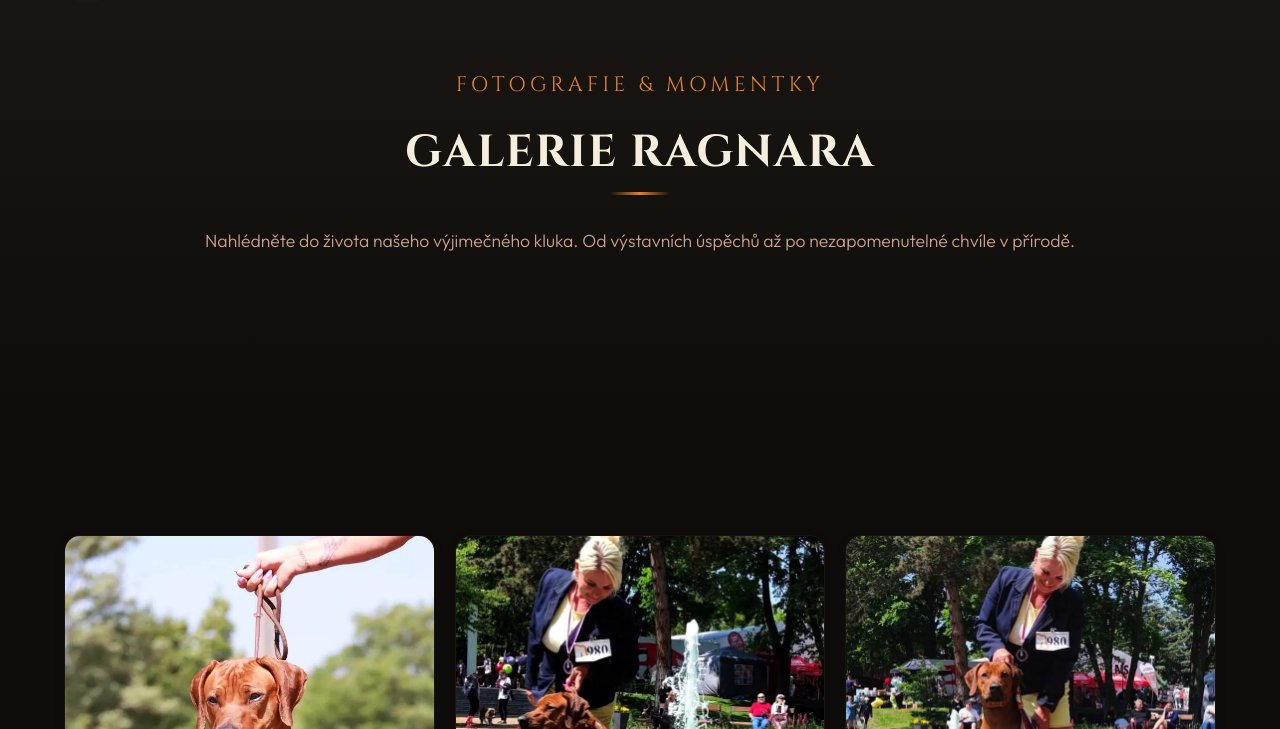
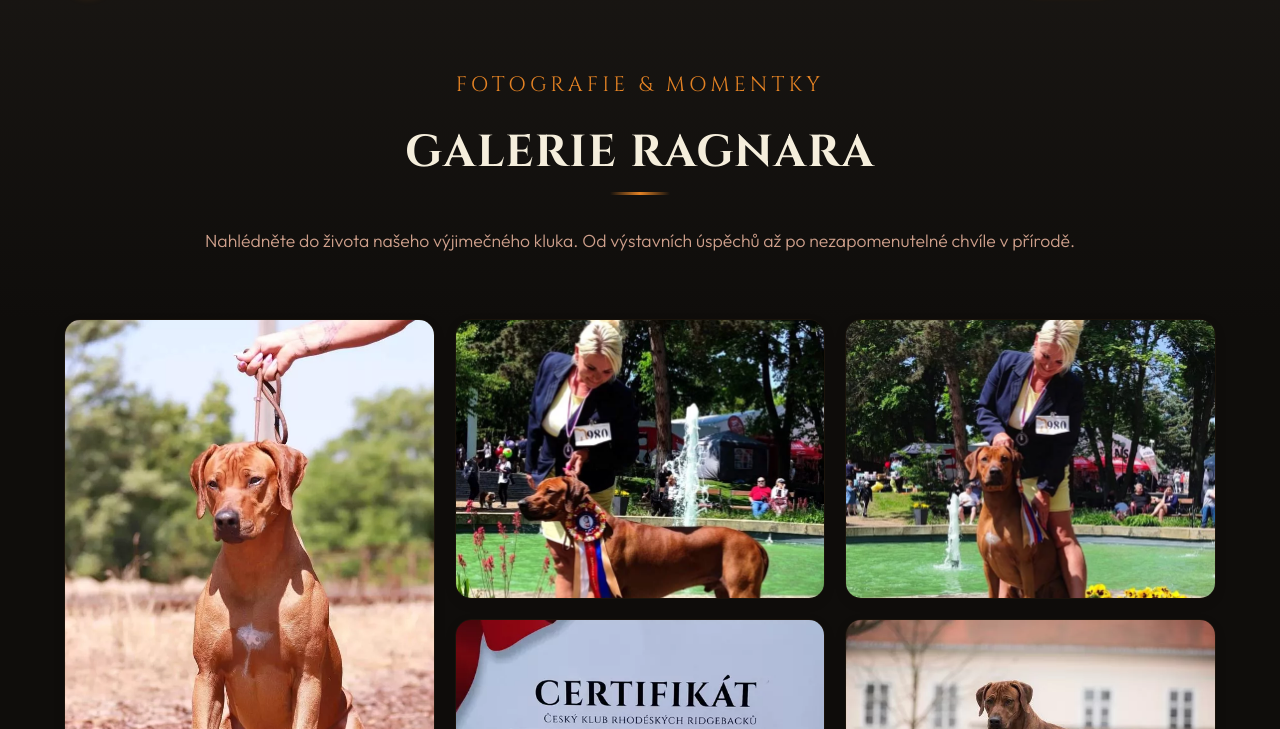
Before and after one commit to RadekDuba/ragnar, a plain HTML site: page galerie.html in a window 1280 px wide. Shown: the part 71-800 px from the top of the page. Drawn offline with Linux system fonts and the light colour scheme.

Commit message:
Fix large vertical layout gaps between hero titles and page content across all other pages

```diff
--- a/galerie.html
+++ b/galerie.html
@@ -37,7 +37,7 @@
     </header>
 
     <!-- --- Page Hero --- -->
-    <section class="section" style="padding-top: 140px; background: linear-gradient(180deg, var(--color-bg-surface), var(--color-bg-dark));">
+    <section class="section" style="padding-top: 140px; padding-bottom: 40px; background: linear-gradient(180deg, var(--color-bg-surface), var(--color-bg-dark));">
         <div class="container">
             <div class="health-title-container" style="margin-bottom: 0;">
                 <span class="hero-subtitle">Fotografie & Momentky</span>
@@ -48,7 +48,7 @@
     </section>
 
     <!-- --- Interactive Gallery --- -->
-    <section class="section">
+    <section class="section" style="padding-top: 0;">
         <div class="container">
             <!-- Masonry-like Grid layout -->
             <div class="gallery-grid">
```
Also changed, not shown: kontakt.html (+2 -2 lines), o-nas.html (+2 -2 lines).
